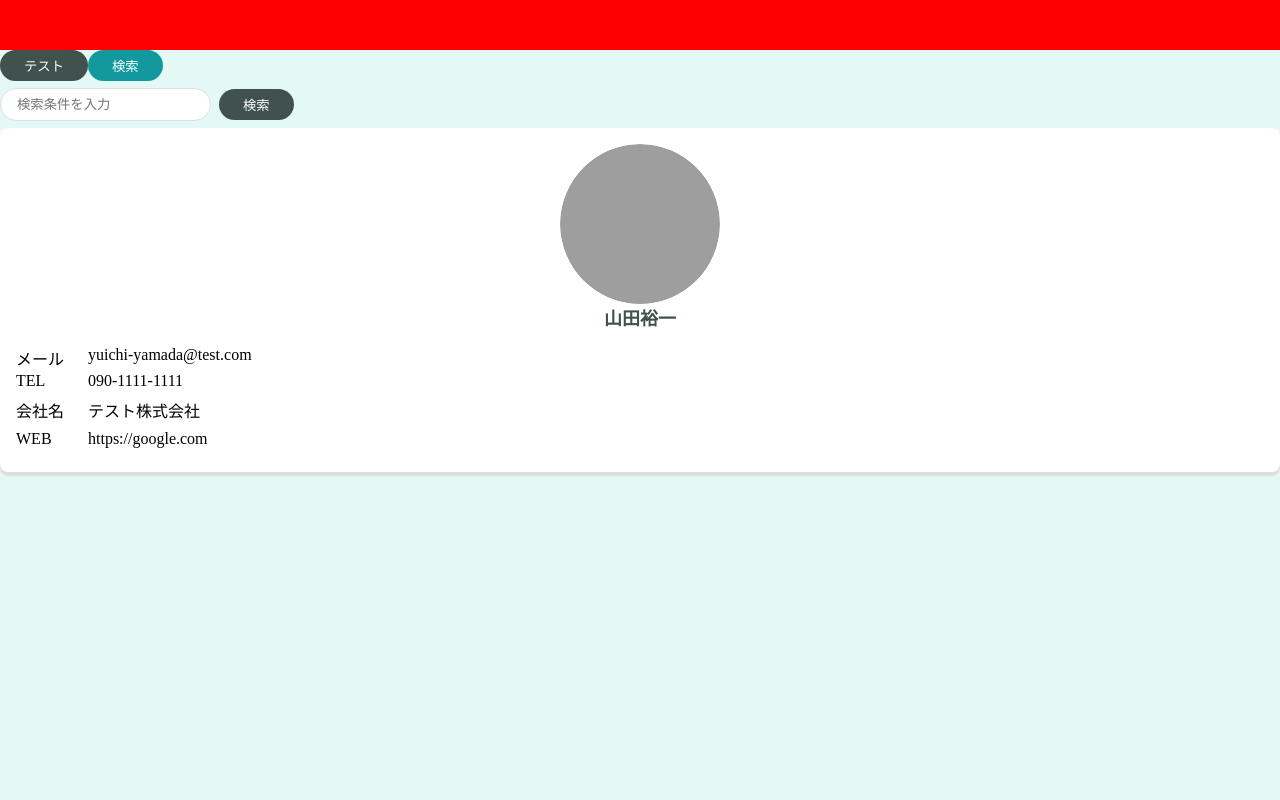
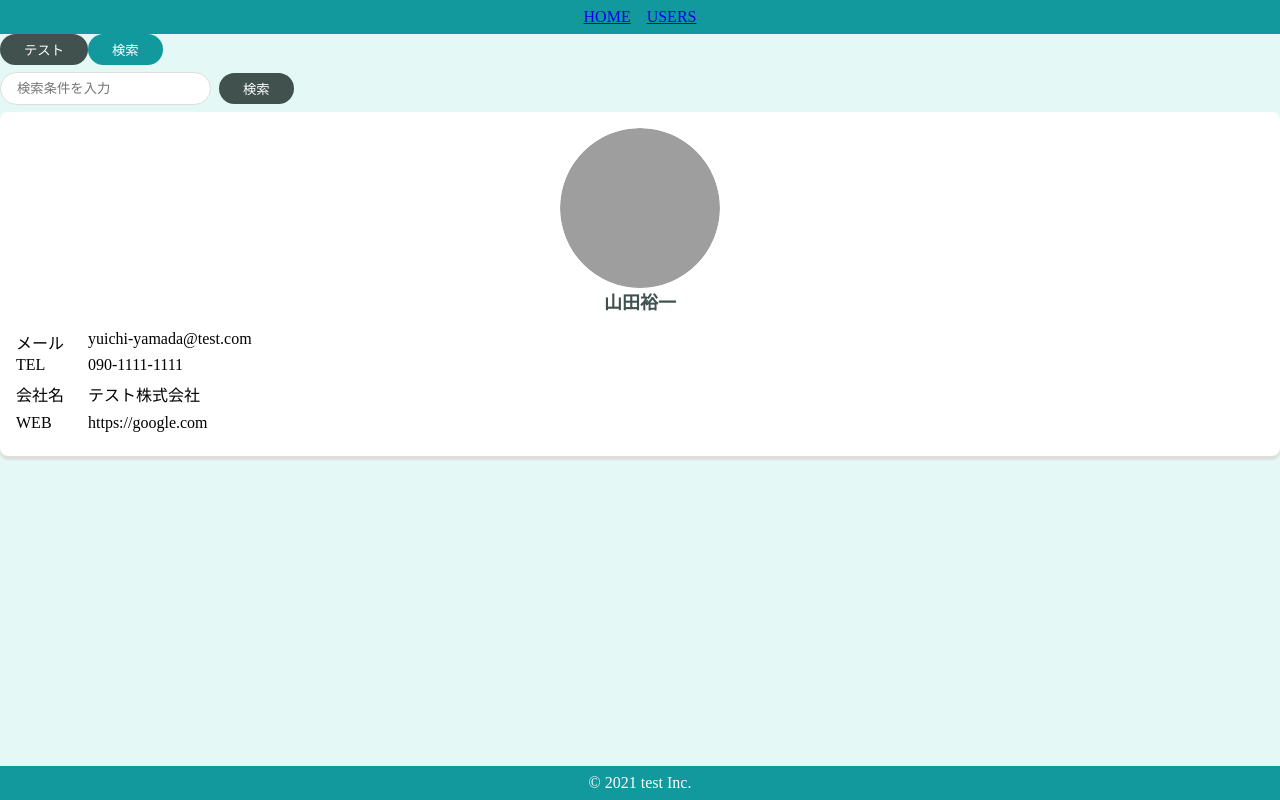
Before and after one commit to goro-ne/react-atomic-design-test, a React (Vite) app: page / in a window 1280 px wide. Built offline with nearby package versions, Linux system fonts and the light colour scheme; grey boxes are pictures that could not be loaded.

Commit message:
ヘッダー、フッター追加

```diff
--- a/src/App.css
+++ b/src/App.css
@@ -1,4 +1,5 @@
 body {
   background-color: #e4f9f5;
   margin: 0;
+  min-height: 100vh;
 }
--- a/src/App.jsx
+++ b/src/App.jsx
@@ -1,9 +1,12 @@
+import { Route, BrowserRouter as Router, Routes } from 'react-router-dom';
 import './App.css';
 import { PrimaryButton } from './components/atoms/button/PrimaryButton';
 import { SecondaryButton } from './components/atoms/button/SecondaryButton';
 import { SearchInput } from './components/molecules/SearchInput';
 import { UserCard } from './components/organisms/user/UserCard';
 import { HeaderOnly } from './components/templates/HeaderOnly';
+import { Header } from './components/atoms/layout/Header';
+import { DefaultLayout } from './components/templates/DefaultLayout';
 
 const user = {
   name: "山田裕一",
@@ -20,13 +23,20 @@ const user = {
 function App() {
   return (
     <>
-      <HeaderOnly>
-        <PrimaryButton>テスト</PrimaryButton>
-        <SecondaryButton>検索</SecondaryButton>
-        <br />
-        <SearchInput />
-        <UserCard user={user} />
-      </HeaderOnly>
+      <Router>
+        <Routes>
+          <Route path="/" element={
+            <DefaultLayout>
+              <PrimaryButton>テスト</PrimaryButton>
+              <SecondaryButton>検索</SecondaryButton>
+              <br />
+              <SearchInput />
+              <UserCard user={user} />
+            </DefaultLayout>
+          } />
+          <Route path="/users" element={<Header />} />
+        </Routes>
+      </Router>
     </>
   );
 }
--- /dev/null
+++ b/src/components/atoms/layout/Footer.jsx
@@ -0,0 +1,24 @@
+import { Link } from "react-router-dom";
+import styled from "styled-components"
+;
+export const Footer = () => {
+    return (
+        <SFooter>
+            &copy; 2021 test Inc.
+        </SFooter>
+    );
+};
+
+const SFooter = styled.footer`
+    background-color: #11999e;
+    color: #fff;
+    text-align: center;
+    padding: 8px 0;
+    position: fixed;
+    bottom: 0;
+    width: 100%;
+`;
+
+const SLink = styled(Link)`
+    margin: 0 8px;
+`;
--- /dev/null
+++ b/src/components/atoms/layout/Header.jsx
@@ -0,0 +1,22 @@
+import { Link } from "react-router-dom";
+import styled from "styled-components"
+;
+export const Header = () => {
+    return (
+        <SHeader>
+            <SLink to="/">HOME</SLink>
+            <SLink to="/users">USERS</SLink>
+        </SHeader>
+    );
+};
+
+const SHeader = styled.header`
+    background-color: #11999e;
+    color: #fff;
+    text-align: center;
+    padding: 8px 0;
+`;
+
+const SLink = styled(Link)`
+    margin: 0 8px;
+`;
--- a/src/components/templates/DefaultLayout.jsx
+++ b/src/components/templates/DefaultLayout.jsx
@@ -1,10 +1,13 @@
-import styled from "styled-components";
+import { Header } from "../atoms/layout/Header";
+import { Footer } from "../atoms/layout/Footer";
 
 export const DefaultLayout = (props) => {
-    const {} = props;
+    const { children } = props;
     return (
-        <div>
-
-        </div>
+        <>
+            <Header />
+            {children}
+            <Footer />
+        </>
     );
 };
--- a/src/components/templates/HeaderOnly.jsx
+++ b/src/components/templates/HeaderOnly.jsx
@@ -1,10 +1,10 @@
-import styled from "styled-components";
+import { Header } from "../atoms/layout/Header";
 
 export const HeaderOnly = (props) => {
     const { children } = props;
     return (
         <>
-            <div style={{ height: "50px", backgroundColor: "red" }}></div>
+            <Header />
             {children}
         </>
     );
```
